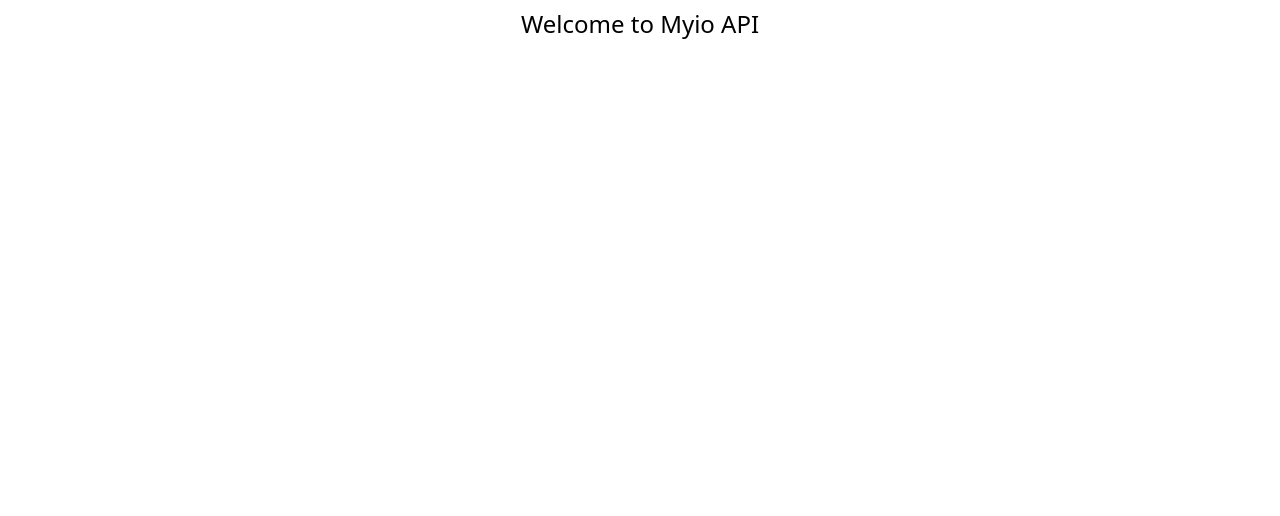
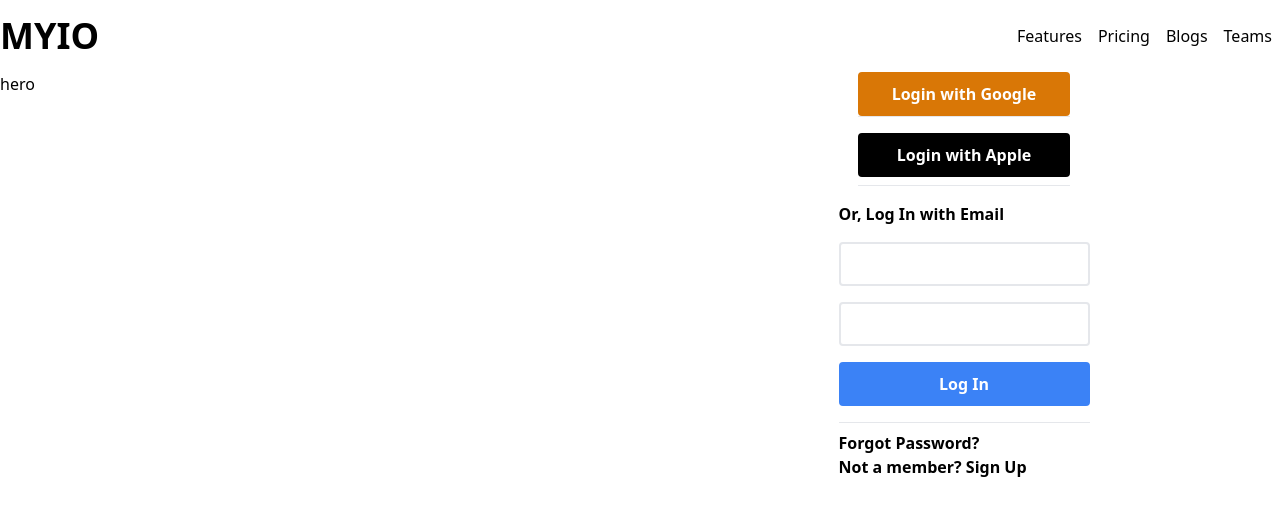
Before and after one commit to rupamkairi/myio, a Next.js app: page / in a window 1280 px wide. Shown: the top 516 px of the page. Built offline with nearby package versions, Linux system fonts and the light colour scheme.

Commit message:
login ui

```diff
--- a/pages/api/index.js
+++ b/pages/api/index.js
@@ -1,6 +1,6 @@
 // Next.js API route support: https://nextjs.org/docs/api-routes/introduction
 
 export default (req, res) => {
-  res.statusCode = 200
-  res.json({ message: 'Welcome to Myio API' })
-}
+  res.statusCode = 200;
+  res.json({ message: "Welcome to Myio API. All Endpoints are working fine." });
+};
--- /dev/null
+++ b/pages/components/Hero.jsx
@@ -0,0 +1,13 @@
+import React from "react";
+import Login from "./Login";
+
+export default function Hero() {
+  return (
+    <div className="grid grid-cols-1 md:grid-cols-2 gap-4">
+      <div>hero</div>
+      <div>
+        <Login/>
+      </div>
+    </div>
+  );
+}
--- /dev/null
+++ b/pages/components/Login.jsx
@@ -0,0 +1,47 @@
+import React from "react";
+
+export default function Login() {
+  const orange_base = "yellow-600";
+  const black_base = "black";
+  return (
+    <div className="w-full flex flex-col">
+      <div className="mx-auto flex flex-col">
+        <button
+          className={`py-2 px-8 bg-${orange_base} text-white font-semibold rounded border-2 border-${orange_base} hover:bg-white hover:text-${orange_base}`}
+        >
+          Login with Google
+        </button>
+        <hr className="py-2" />
+        <button
+          className={`py-2 px-8 bg-${black_base} text-white font-semibold rounded border-2 border-${black_base} hover:bg-white hover:text-${black_base}`}
+        >
+          Login with Apple
+        </button>
+        <hr className="my-2" />
+      </div>
+      <div className="mx-auto flex flex-col">
+        <span className="font-semibold my-2">Or, Log In with Email</span>
+        <input
+          type="text"
+          className="my-2 py-2 px-2 outline-none border-2 rounded border-grey focus:border-blue-500 focus:ring-2 focus:ring-blue-300"
+        />
+        <input
+          type="password"
+          className="my-2 py-2 px-2 outline-none border-2 rounded border-grey focus:border-blue-500 focus:ring-2 focus:ring-blue-300"
+        />
+        <button
+          className={`py-2 px-8 my-2 bg-blue-500 text-white border-blue-500 font-semibold rounded border-2 hover:border-blue-500 hover:bg-white hover:text-blue-500 focus:outline-none focus:border-blue-500 focus:ring-2 focus:ring-blue-300`}
+        >
+          Log In
+        </button>
+        <hr className="my-2" />
+        <a href="#" className="font-semibold">
+          Forgot Password?
+        </a>
+        <a href="#" className="font-semibold">
+          Not a member? Sign Up
+        </a>
+      </div>
+    </div>
+  );
+}
--- /dev/null
+++ b/pages/components/NavBar.jsx
@@ -0,0 +1,18 @@
+import React from "react";
+
+export default function NavBar() {
+  const menuItems = ["Features", "Pricing", "Blogs", "Teams"];
+
+  return (
+    <div className="container mx-auto py-4 flex justify-between items-center">
+      <span className="text-4xl font-black">MYIO</span>
+      <div className="text-base font-medium invisible md:visible">
+        {menuItems.map((data, key) => (
+          <a key={key} href="#" className="px-2">
+            {data}
+          </a>
+        ))}
+      </div>
+    </div>
+  );
+}
--- a/pages/index.js
+++ b/pages/index.js
@@ -1,25 +1,17 @@
-import Head from 'next/head';
-import {useState, useEffect} from "react";
+import Head from "next/head";
+import { useState, useEffect } from "react";
+import Hero from "./components/Hero";
+import NavBar from "./components/NavBar";
 
 export default function Home() {
-  const [data, setData] = useState();
-
-  useEffect(() => {
-    fetch("/api")
-    .then(res => res.json())
-    .then(data => {
-      console.log(data);
-      setData(data.message);
-    })
-  }, [setData])
-
   return (
-    <div >
-      <Head >
+    <div>
+      <Head>
         <title>Myio</title>
         <link rel="icon" href="/favicon.ico" />
       </Head>
-      <p className="py-2 text-2xl text-center">{data}</p>
+      <NavBar />
+      <Hero />
     </div>
-  )
+  );
 }
--- a/styles/globals.css
+++ b/styles/globals.css
@@ -6,8 +6,6 @@ html,
 body {
   padding: 0;
   margin: 0;
-  font-family: "Fira Sans", -apple-system, BlinkMacSystemFont, Segoe UI, "Roboto",
-    Ubuntu, Helvetica Neue, sans-serif;
 }
 
 @tailwind base;
```
Also changed, not shown: public/vercel.svg (deleted).
